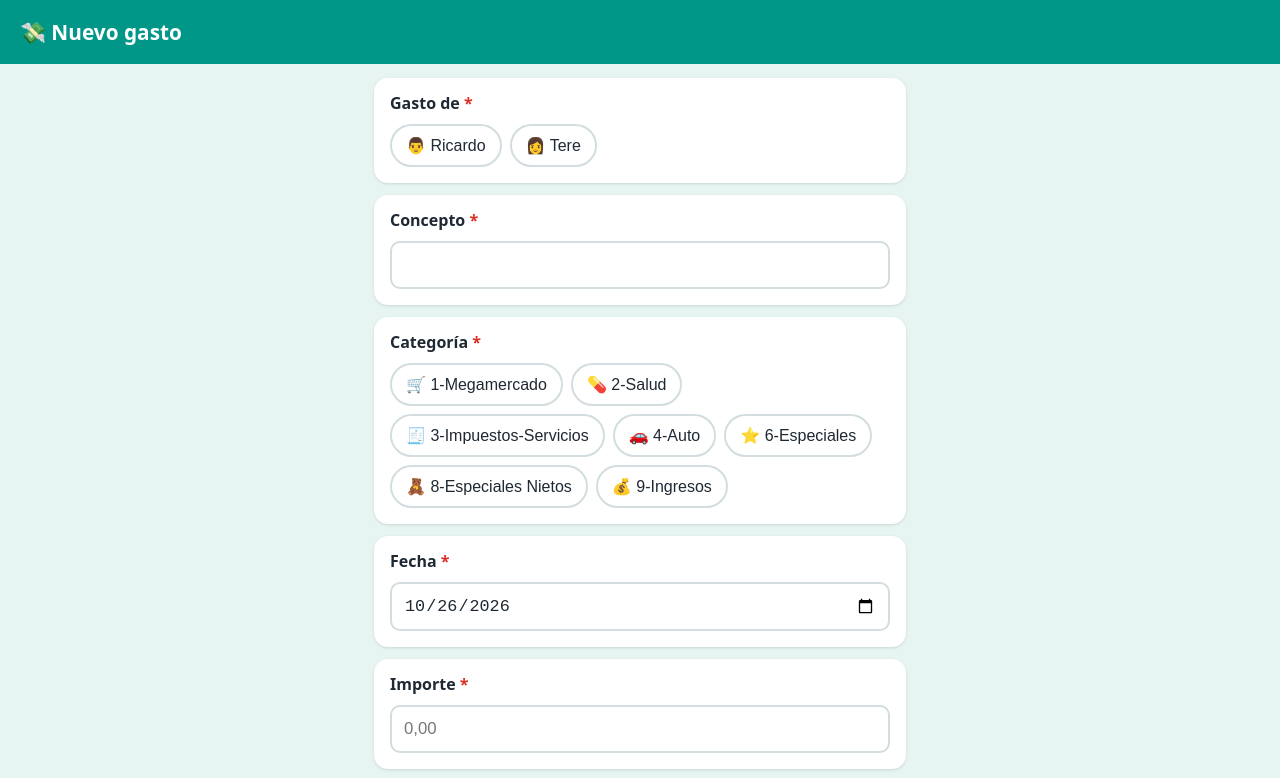
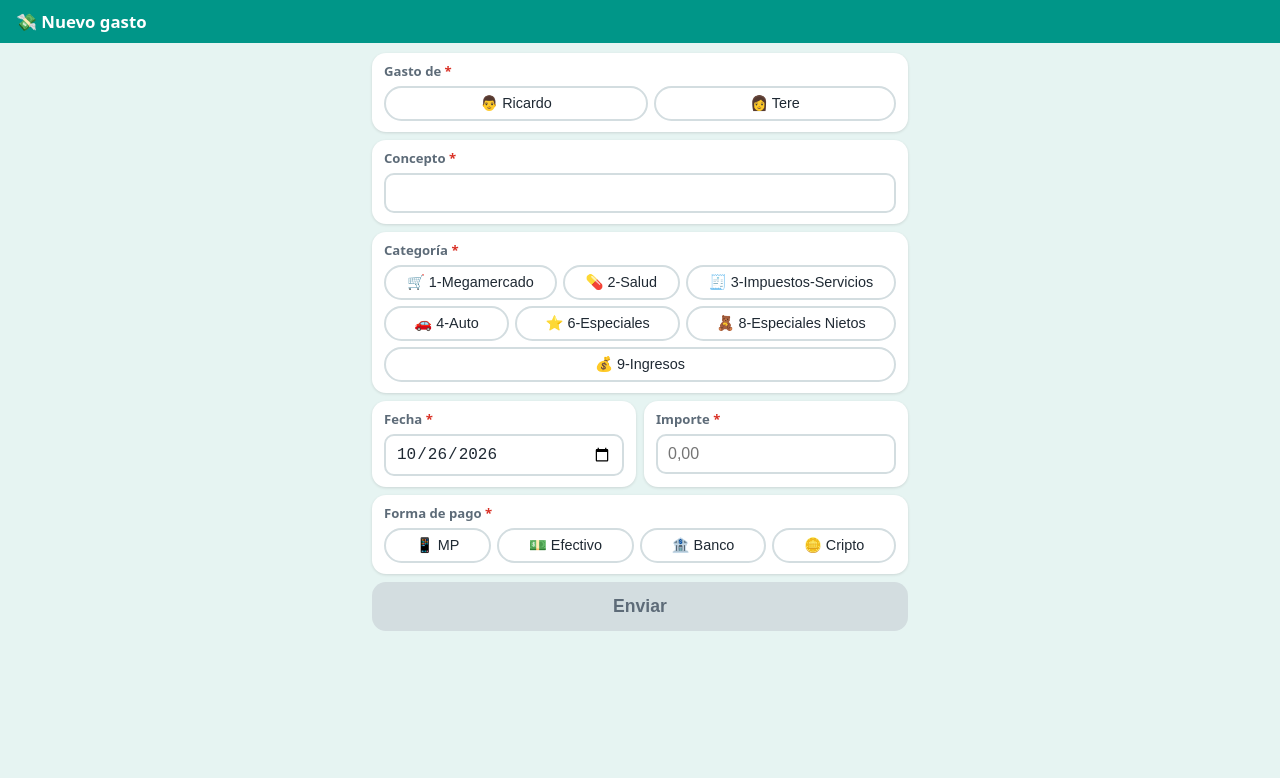
Before and after one commit to Ricator/fg, a plain HTML site: page index.html in a window 1280 px wide. Shown: the top 778 px of the page. Drawn offline with Linux system fonts and the light colour scheme.

Commit message:
Add files via upload

```diff
--- a/index.html
+++ b/index.html
@@ -15,7 +15,7 @@
 
 <style>
   /* ======================================================================
-     ESTILOS (CSS)
+     ESTILOS (CSS) - versión compacta: todo el formulario entra en pantalla
      Los colores están como variables para cambiarlos fácil desde un solo lugar.
      ====================================================================== */
   :root {
@@ -24,7 +24,7 @@
     --fondo: #e6f4f2;
     --tarjeta: #ffffff;
     --texto: #1f2933;
-    --suave: #6b7785;
+    --suave: #5d6b78;
     --borde: #d3dde0;
     --error: #d93025;
   }
@@ -45,34 +45,43 @@
     color: var(--texto);
     padding: env(safe-area-inset-top) 0 env(safe-area-inset-bottom);
   }
+  /* Encabezado finito (antes ocupaba el doble de alto) */
   header {
     background: var(--verde);
     color: #fff;
-    padding: 18px 20px;
-    font-size: 1.3rem;
+    padding: 10px 16px;
+    font-size: 1.05rem;
     font-weight: 700;
   }
-  main { max-width: 560px; margin: 0 auto; padding: 14px; }
+  main { max-width: 560px; margin: 0 auto; padding: 10px 12px; }
 
-  /* Cada pregunta va en una "tarjeta" */
+  /* Cada pregunta va en una "tarjeta" (con menos relleno que antes) */
   .tarjeta {
     background: var(--tarjeta);
     border-radius: 14px;
-    padding: 14px 16px 16px;
-    margin-bottom: 12px;
+    padding: 9px 12px 11px;
+    margin-bottom: 8px;
     box-shadow: 0 1px 3px rgba(0,0,0,.12);
   }
+  /* Títulos de cada pregunta: más chicos y en gris */
   .tarjeta > label, .tarjeta > .titulo {
     display: block;
     font-weight: 600;
-    margin-bottom: 10px;
+    font-size: .82rem;
+    color: var(--suave);
+    margin-bottom: 6px;
   }
   .tarjeta .req { color: var(--error); }
 
+  /* Fecha e Importe comparten renglón: dos columnas iguales */
+  .fila { display: grid; grid-template-columns: 1fr 1fr; gap: 8px; margin-bottom: 8px; }
+  .fila .tarjeta { margin-bottom: 0; }
+
   input[type=text], input[type=date], input[inputmode=decimal] {
     width: 100%;
-    font-size: 1.05rem;
-    padding: 12px;
+    min-width: 0;                 /* evita que la fecha se salga de su columna */
+    font-size: 1rem;
+    padding: 9px 10px;
     border: 2px solid var(--borde);
     border-radius: 10px;
     background: transparent;
@@ -80,14 +89,17 @@
   }
   input:focus { outline: none; border-color: var(--verde); }
 
-  /* Las opciones (Gasto de, Categoría, Forma de pago) son "botones-píldora" */
-  .chips { display: flex; flex-wrap: wrap; gap: 8px; }
+  /* Las opciones son "botones-píldora" más chicos.
+     flex: 1 1 auto => se estiran para rellenar cada renglón sin dejar huecos */
+  .chips { display: flex; flex-wrap: wrap; gap: 6px; }
   .chip {
+    flex: 1 1 auto;
+    text-align: center;
     border: 2px solid var(--borde);
     background: transparent;
     color: var(--texto);
-    font-size: 1rem;
-    padding: 10px 14px;
+    font-size: .9rem;
+    padding: 7px 10px;
     border-radius: 999px;
     cursor: pointer;
   }
@@ -101,9 +113,9 @@
   /* Botón enviar */
   #btnEnviar {
     width: 100%;
-    font-size: 1.15rem;
+    font-size: 1.1rem;
     font-weight: 700;
-    padding: 16px;
+    padding: 14px;
     border: none;
     border-radius: 14px;
     background: var(--verde);
@@ -119,9 +131,9 @@
     background: #fff4d6;
     color: #6a4b00;
     border-radius: 12px;
-    padding: 12px 14px;
-    margin-bottom: 12px;
-    font-size: .95rem;
+    padding: 10px 12px;
+    margin-bottom: 8px;
+    font-size: .92rem;
   }
   #pendientes button {
     margin-left: 8px;
@@ -174,15 +186,17 @@
     <div class="chips" id="categoria"></div>
   </div>
 
+  <!-- Fecha e Importe lado a lado para ahorrar altura -->
+  <div class="fila">
     <div class="tarjeta">
       <label for="fecha">Fecha <span class="req">*</span></label>
       <input type="date" id="fecha">
     </div>
-
     <div class="tarjeta">
       <label for="importe">Importe <span class="req">*</span></label>
       <!-- inputmode="decimal" hace que el celular muestre el teclado numérico -->
       <input type="text" inputmode="decimal" id="importe" autocomplete="off" placeholder="0,00">
+    </div>
   </div>
 
   <div class="tarjeta">
```
Lines whose indentation alone changed are shown as unchanged.
